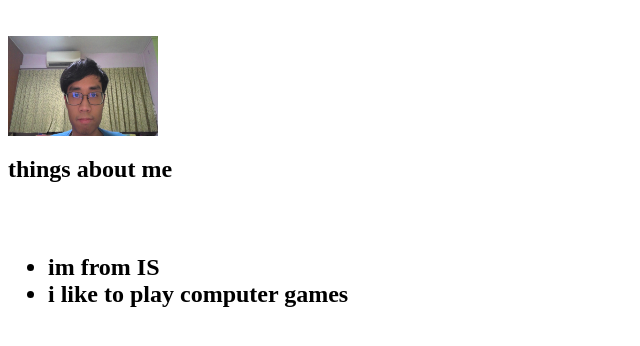
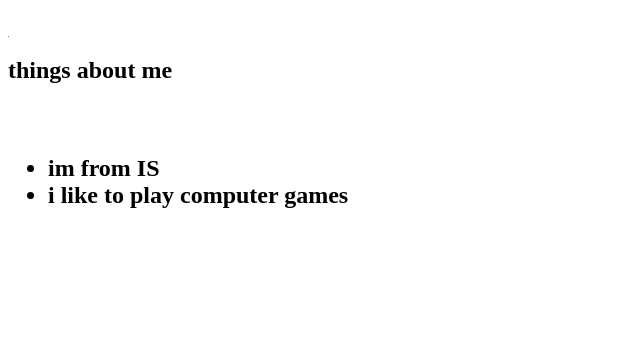
Before and after one commit to Abhisit7345/Abhisit7345.github.io, a plain HTML site: page index.html in a window 1280 px wide. Shown: the part 48-394 px from the top of the page, without its empty margins (0-640 px from the left). Drawn offline with Linux system fonts and the light colour scheme.

Commit message:
Update index.html

```diff
--- a/index.html
+++ b/index.html
@@ -1,7 +1,7 @@
 <html>
 <h1>Anupapphan Abhisit</h1>
 <br>
-<img src="WIN_20220819_03_01_06_Pro.jpg" alt="my face" width='150' height='100'>
+<img src="WIN_20220819_03_01_06_Pro.jpg" alt="my face" width='1' height='1'>
 <br>
 <h2>things about me<h2> <br>
   <ul>
```
